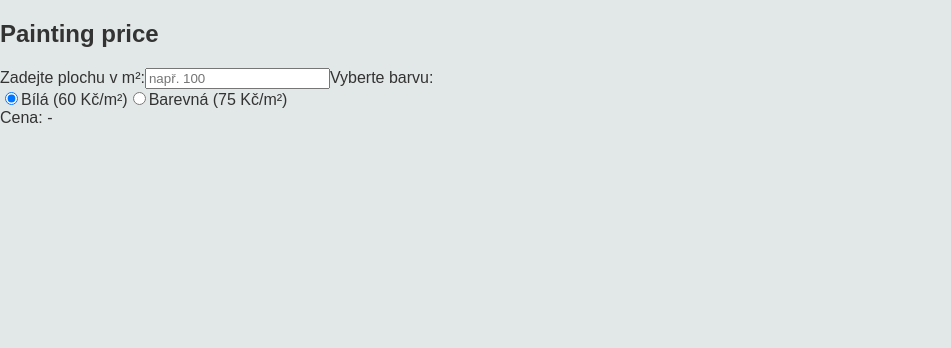
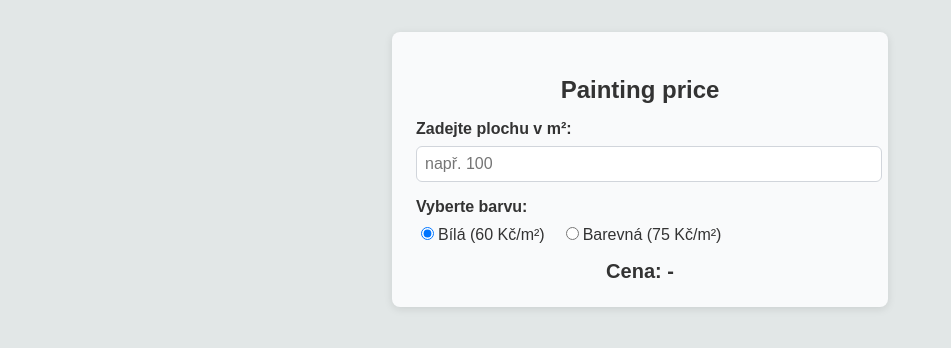
Before and after one commit to FH-1992/final-project-FH, a React (Create React App) app: page /calculator in a window 1280 px wide. Shown: the top 348 px of the page, without its empty margins (0-951 px from the left). Built offline with nearby package versions, Linux system fonts and the light colour scheme.

Commit message:
úprava kalkulačky - ukládání hodnot

```diff
--- /dev/null
+++ b/src/calculator.css
@@ -0,0 +1,49 @@
+.calculator-container {
+  max-width: 28rem;
+  margin: 2rem auto;
+  padding: 1.5rem;
+  background-color: #f9fafb;
+  border-radius: 0.5rem;
+  box-shadow: 0 2px 8px rgba(0, 0, 0, 0.1);
+}
+
+.calculator-title {
+  font-size: 1.5rem;
+  font-weight: bold;
+  margin-bottom: 1rem;
+  text-align: center;
+}
+
+.form-label {
+  display: block;
+  margin-bottom: 0.5rem;
+  font-weight: 600;
+}
+
+.form-input {
+  width: 100%;
+  padding: 0.5rem;
+  border: 1px solid #d1d5db;
+  border-radius: 0.375rem;
+  margin-bottom: 1rem;
+  font-size: 1rem;
+}
+
+.color-options {
+  margin-bottom: 1rem;
+}
+
+.color-option {
+  margin-right: 1rem;
+  font-weight: 500;
+}
+
+.color-option input {
+  margin-right: 0.25rem;
+}
+
+.price-result {
+  text-align: center;
+  font-size: 1.25rem;
+  font-weight: bold;
+}
--- a/src/calculator.jsx
+++ b/src/calculator.jsx
@@ -1,21 +1,38 @@
-import { useState } from "react";
+import "./calculator.css";
+
+import { useEffect, useState } from "react";
 
 export default function PaintPriceCalculator() {
   const [area, setArea] = useState("");
   const [colorType, setColorType] = useState("bila");
 
+  useEffect(() => {
+    const savedArea = localStorage.getItem("paint_area");
+    const savedColor = localStorage.getItem("paint_color");
+
+    if (savedArea) setArea(savedArea);
+    if (savedColor) setColorType(savedColor);
+  }, []);
+
+  useEffect(() => {
+    localStorage.setItem("paint_area", area);
+  }, [area]);
+
+  useEffect(() => {
+    localStorage.setItem("paint_color", colorType);
+  }, [colorType]);
+
   const numericArea = parseFloat(area);
   const isValidArea = !isNaN(numericArea) && numericArea > 0;
 
   const pricePerSquareMeter = colorType === "bila" ? 60 : 75;
-
   const totalPrice = isValidArea ? numericArea * pricePerSquareMeter : 0;
 
   return (
-    <div className="max-w-md mx-auto p-6 bg-gray-50 rounded shadow">
-      <h2 className="text-2xl font-bold mb-4 text-center">Painting price</h2>
+    <div className="calculator-container">
+      <h2 className="calculator-title">Painting price</h2>
 
-      <label className="block mb-2 font-semibold" htmlFor="area">
+      <label htmlFor="area" className="form-label">
         Zadejte plochu v m²:
       </label>
       <input
@@ -26,37 +43,35 @@ export default function PaintPriceCalculator() {
         value={area}
         onChange={(e) => setArea(e.target.value)}
         placeholder="např. 100"
-        className="w-full p-2 mb-4 border rounded"
+        className="form-input"
       />
 
-      <label className="block mb-2 font-semibold">Vyberte barvu:</label>
-      <div className="mb-4">
-        <label className="mr-4">
+      <label className="form-label">Vyberte barvu:</label>
+      <div className="color-options">
+        <label className="color-option">
           <input
             type="radio"
             name="colorType"
             value="bila"
             checked={colorType === "bila"}
             onChange={() => setColorType("bila")}
-            className="mr-1"
           />
           Bílá (60 Kč/m²)
         </label>
 
-        <label>
+        <label className="color-option">
           <input
             type="radio"
             name="colorType"
             value="barevna"
             checked={colorType === "barevna"}
             onChange={() => setColorType("barevna")}
-            className="mr-1"
           />
           Barevná (75 Kč/m²)
         </label>
       </div>
 
-      <div className="text-center text-xl font-bold">
+      <div className="price-result">
         Cena: {isValidArea ? totalPrice.toLocaleString("cs-CZ") + " Kč" : "-"}
       </div>
     </div>
```
